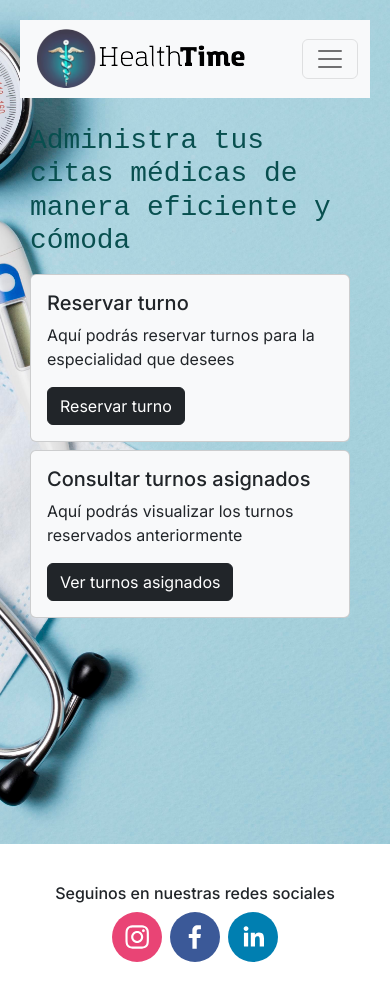
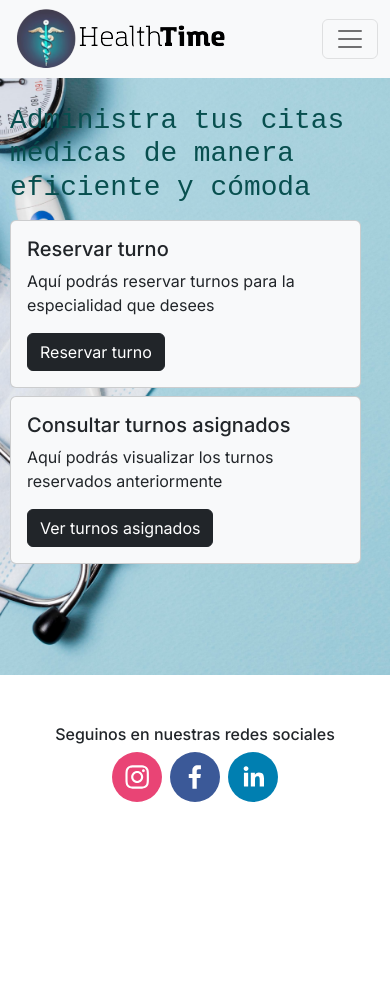
Before and after one commit to iaw-2023/Data-Detectives-React, a Next.js app in the folder data-detectives-react/: page /paciente in a window 390 px wide. After the commit the page ends 844 px from the top, so only its background shows below. Built offline with nearby package versions, Linux system fonts and the light colour scheme.

Commit message:
Arreglos para responsive

```diff
--- a/data-detectives-react/src/app/globals.css
+++ b/data-detectives-react/src/app/globals.css
@@ -47,7 +47,7 @@ input:focus {
   box-shadow: 0 0 0 0.2rem rgba(53, 79, 90, 0.829);
 }
 
-.footer-container {
+/*.footer-container {
   background-color: white;
   margin-top: auto;
   position: fixed;
@@ -63,16 +63,24 @@ input:focus {
   justify-content: center;
   align-items: center;
   flex-wrap: wrap;
-}
+}*/
 
 
 /* Estilos para dispositivos móviles */
 @media (max-width: 767px) {
   .footer-container {
+    background-color: white;
+    margin-top: auto;
     position: relative;
     bottom: 0;
-    width: 100%;
-    padding: 20px;
+    width: 100vw;
+    height: 20vh;
+    display: flex;
+    justify-content: center;
+    align-items: center;
+    flex-wrap: wrap;
+    z-index: 100;
+    text-align: center;
   }
 
   .footer-column {
@@ -92,6 +100,7 @@ input:focus {
   .container-paciente {
     width: 100%;
     padding: 10px;
+    justify-content: center;
   }
 
   .container-home-page {
@@ -99,45 +108,11 @@ input:focus {
     background-size: cover;
     background-position: center;
     justify-content: flex-start;
-    padding: 20px;
-    top: 0;
-    right: 0;
-    bottom: 0;
-    left: 0;
-    height: 100vh;
+    height: 80vh;
+    width: 100vw;
     background-repeat: no-repeat;
+    overflow-x: hidden;
 
-  }
-
-  .div-paciente {
-    display: flex;
-    flex-direction: column;
-  }
-
-  .card-home-paciente {
-    width: 20rem;
-    height: 10rem;
-    font-size: 4;
-  }
-
-  .navbar-home {
-    display: flex;
-    align-items: center;
-    justify-content: space-between;
-    padding: 10px 20px;
-    image-rendering: auto;
-    flex-direction: column;
-
-  }
-
-  .card-component {
-    width: 20rem;
-    height: 20rem;
-  }
-
-  .card-turnos-asignados {
-    width: auto;
-    height: auto;
   }
 
   .container-fondo {
@@ -148,7 +123,37 @@ input:focus {
     right: 0;
     bottom: 0;
     left: 0;
-    overflow: 'visible';
+    overflow-y: scroll;
+  }
+
+  .div-paciente {
+    display: flex;
+    flex-direction: column;
+  }
+
+  .card-home-paciente {
+    width: 90vw;
+    height: 25vh;
+    font-size: 4;
+  }
+
+  .navbar-home {
+    display: flex;
+    align-items: center;
+    justify-content: space-between;
+    image-rendering: auto;
+    flex-direction: column;
+    width: 100vw;
+  }
+
+  .card-component {
+    width: 90vw;
+    height: 50vh;
+  }
+
+  .card-turnos-asignados {
+    width: auto;
+    height: auto;
   }
 
   .card-title {
@@ -180,6 +185,16 @@ input:focus {
     width: 100%;
     padding: 20px;
     overflow-y: auto;
+    background-color: white;
+    margin-top: auto;
+    z-index: 100;
+    text-align: center;
+    font-size: 16px;
+    height: 150px;
+    display: flex;
+    justify-content: center;
+    align-items: center;
+    flex-wrap: wrap;
   }
 
   .footer-column {
@@ -243,7 +258,7 @@ input:focus {
   }
 
   .card-turnos-asignados {
-    width: 40rem;
+    width: 70vw;
     height: auto;
   }
 
--- a/data-detectives-react/src/app/reservar/selectFechaTurnoPage.tsx
+++ b/data-detectives-react/src/app/reservar/selectFechaTurnoPage.tsx
@@ -121,7 +121,6 @@ const ThirdPage: React.FC<ThirdPageProps> = ({ selectedProfessional, onSelectedF
       {!tieneTurnos && ( <AlertWarning mensaje={"No hay turnos asignados."}></AlertWarning> )}
         <Card>
           <h3 className='text-white text-center mt-3'>Seleccione un turno para {selectedProfessional.profesional.apellido}, {selectedProfessional.profesional.nombre}</h3>
-          <CenteredDiv>
             <Calendar
             className="text-dark"
             tileDisabled={tileDisabled}
@@ -136,8 +135,6 @@ const ThirdPage: React.FC<ThirdPageProps> = ({ selectedProfessional, onSelectedF
                   </Button>)
                 )
           }
-          </CenteredDiv>
-
         </Card>
       </CenteredDiv>
     </Container>
```
